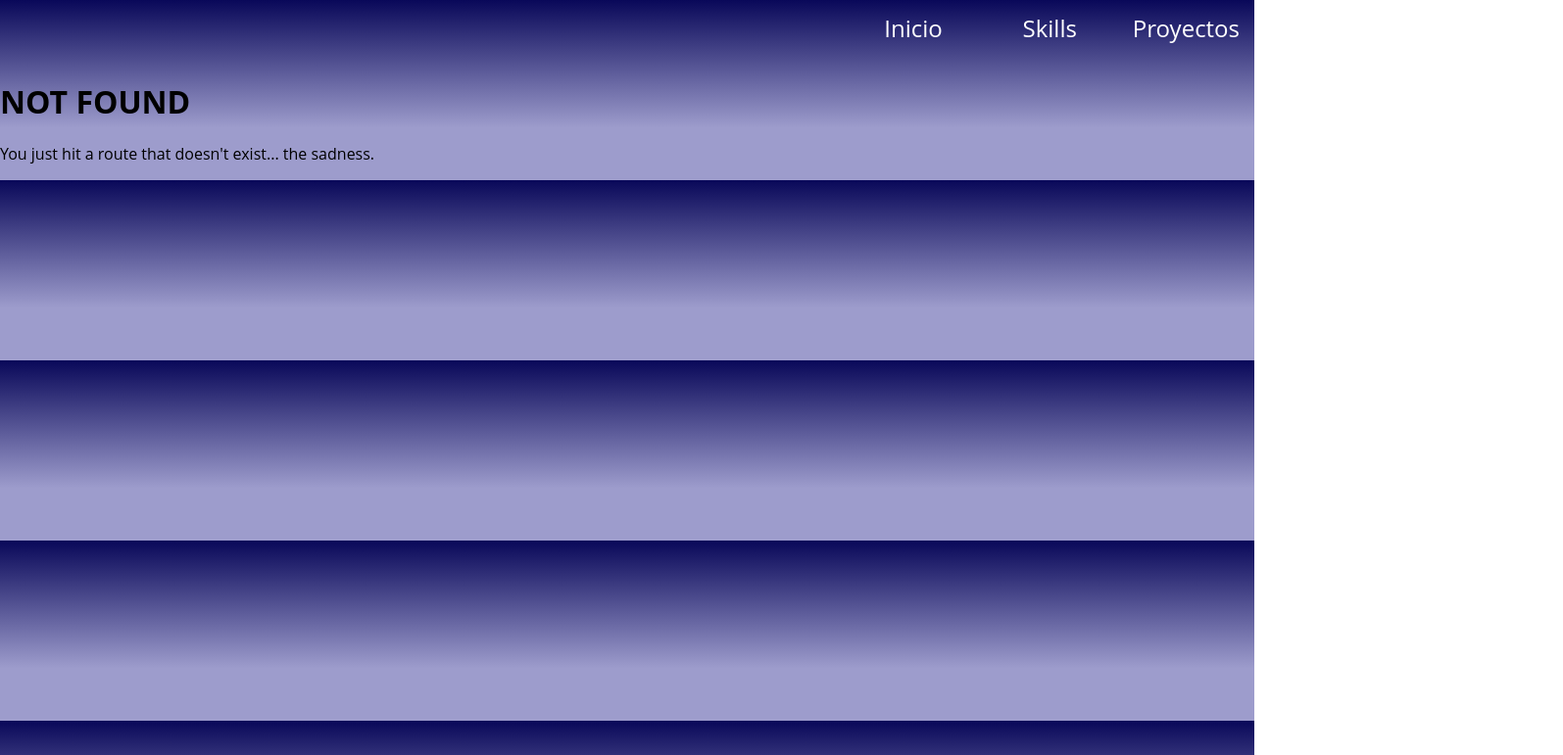
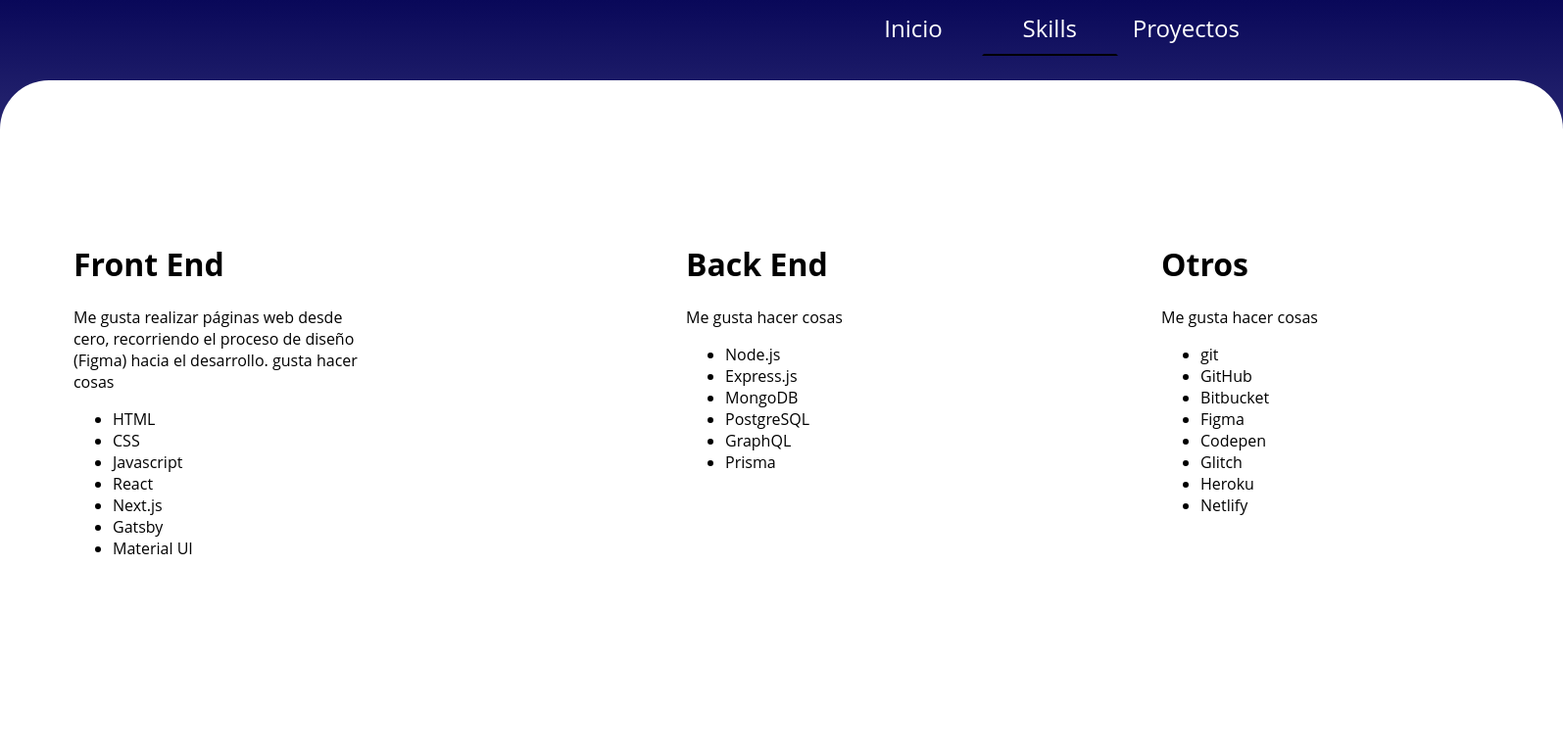
Before and after one commit to ibejarano/mi-pagina-personal, a Gatsby site: page /skills in a window 1280 px wide. Before the commit this address had no page. Shown: the top 771 px of the page at 98% size, 1595 px wide, since content can reach past the window. Built offline with nearby package versions, Linux system fonts and the light colour scheme; Gatsby itself is replaced by a stand-in of ours.

Commit message:
addded skills page and content

```diff
--- a/src/components/Layout/header.js
+++ b/src/components/Layout/header.js
@@ -32,10 +32,10 @@
           <Link to="/" className="sidebar-link">
             <button className="sidebar-item">Inicio</button>
           </Link>
-          <Link to="/work" className="sidebar-link">
+          <Link to="/skills" className="sidebar-link">
             <button className="sidebar-item">Skills</button>
           </Link>
-          <Link to="/about" className="sidebar-link">
+          <Link to="/work" className="sidebar-link">
             <button className="sidebar-item">Proyectos</button>
           </Link>
         </div>
@@ -47,12 +47,12 @@
             Inicio
           </button>
         </AniLink>
-        <AniLink fade to="/work">
+        <AniLink fade to="/skills">
           <button className={page === "work" ? "button-active" : "button"}>
             Skills
           </button>
         </AniLink>
-        <AniLink fade to="/about">
+        <AniLink fade to="/work">
           <button className={page === "about" ? "button-active" : "button"}>
            Proyectos
           </button>
--- /dev/null
+++ b/src/pages/skills.js
@@ -0,0 +1,95 @@
+import React, { Component } from "react"
+import Layout from "../components/Layout/layout"
+
+import "../styles/skills.css"
+
+class WorkPage extends Component {
+
+  render() {
+    let workData = this.props.data.workJson
+    const workItems = workData.work_items.map((item, idx) => (
+      <div
+        key={idx}
+        className="work-item"
+      >
+        <div className="work-item-text">
+          <h1>{item.name}</h1>
+          <h2>{item.stack.type}</h2>
+        </div>
+        <div className="work-item-techs">
+          {item.stack.techImage.map((tech, idx) => (
+            <img className="work-item-tech-item" src={`images/${tech}.svg`}/>
+          ))}
+        </div>
+      </div>
+    ))
+
+    return (
+      <Layout page={"work"}>
+        <div className="skills-container">
+          <div className="skills-frontend">
+            <h1>Front End</h1>
+            <p>Me gusta realizar páginas web desde cero, recorriendo el proceso de diseño (Figma) hacia el desarrollo. gusta hacer cosas</p>
+            <ul>
+              <li>HTML</li>
+              <li>CSS</li>
+              <li>Javascript</li>
+              <li>React</li>
+              <li>Next.js</li>
+              <li>Gatsby</li>
+              <li>Material UI</li>
+            </ul>
+          </div>
+          <div className="skills-backend">
+            <h1>Back End</h1>
+            <p>Me gusta hacer cosas</p>
+            <ul>
+              <li>Node.js</li>
+              <li>Express.js</li>
+              <li>MongoDB</li>
+              <li>PostgreSQL</li>
+              <li>GraphQL</li>
+              <li>Prisma</li>
+            </ul>
+          </div>
+          <div className="skills-varios">
+            <h1>Otros</h1>
+            <p>Me gusta hacer cosas</p>
+            <ul>
+              <li>git</li>
+              <li>GitHub</li>
+              <li>Bitbucket</li>
+              <li>Figma</li>
+              <li>Codepen</li>
+              <li>Glitch</li>
+              <li>Heroku</li>
+              <li>Netlify</li>
+            </ul>
+          </div>
+      </div>
+      </Layout>
+    )
+  }
+}
+export default WorkPage
+
+export const query = graphql`
+  query {
+    workJson {
+      id
+      title
+      description
+      text
+      work_items {
+        name
+        description
+        image
+        stack {
+          type
+          techImage
+        }
+        techDetails
+      }
+    }
+  }
+`
--- /dev/null
+++ b/src/styles/skills.css
@@ -0,0 +1,61 @@
+.skills-container {
+  background: white;
+  border-radius: 50px;
+  width: 1595px;
+  height: 831px;
+  margin: 0 auto;
+  display: grid;
+  grid-template-colums: 1fr 1fr 1fr;
+  grid-template-rows: auto;
+  grid-template-areas:
+  "frontend backend varios"
+}
+
+.skills-frontend {
+  grid-area: frontend;
+  margin: 145px 75px;
+  max-width: 300px;
+}
+.skills-backend {
+  grid-area: backend;
+  max-width: 300px;
+  margin: 145px 75px;
+}
+.skills-varios {
+  grid-area: varios;
+  max-width: 300px;
+  margin: 145px 75px;
+}
+
+.work-item {
+  width: 300px;
+  height: 300px;
+  margin-bottom: 2rem;
+  box-shadow: 4px 4px 10px #888888;
+  border-radius: 8px;
+  cursor: pointer;
+  display: flex;
+  flex-flow: column wrap;
+  justify-content: space-around;
+}
+.work-item-text {
+  background: lightblue;
+  flex-grow: 1;
+  display: flex;
+  flex-direction: column;
+}
+.work-item-text > * {
+  margin: 0 auto;
+}
+.work-item-techs {
+  display: flex;
+  flex-grow: 4;
+  flex-flow: row wrap;
+  justify-content: center;
+  align-content: center;
+}
+.work-item-tech-item {
+  width: 70px;
+  height: 70px;
+  margin: 15px;
+}
```
